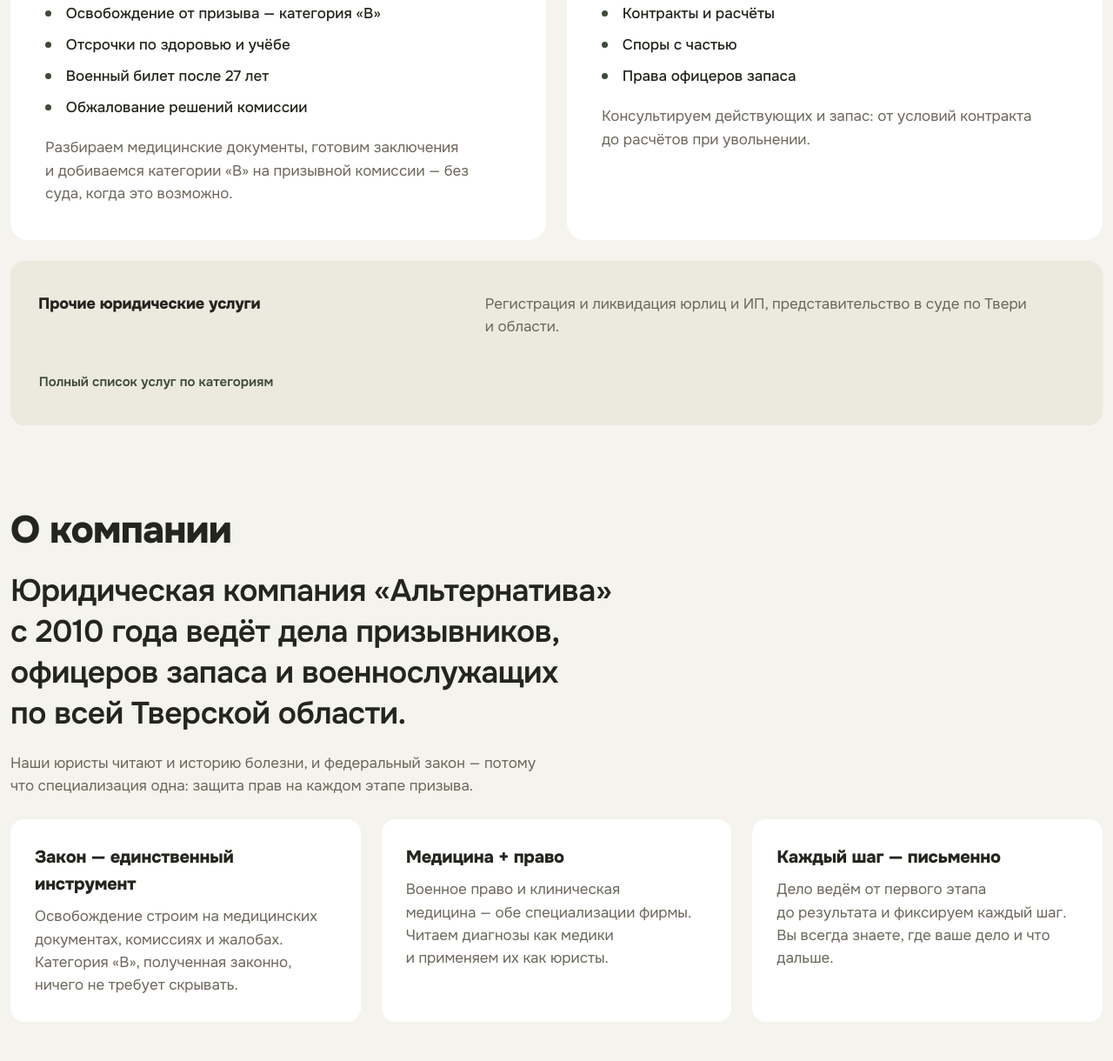
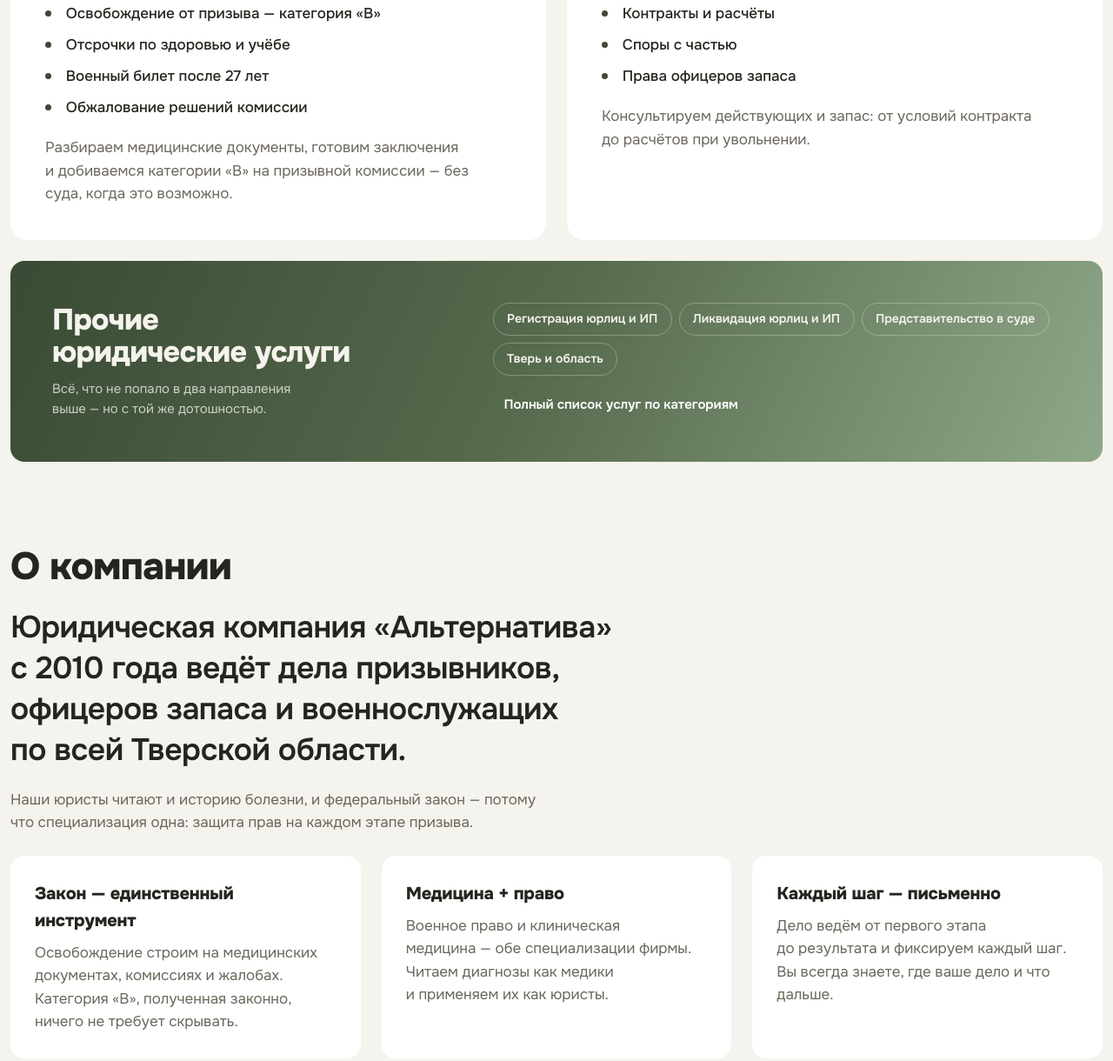
Before and after one commit to Anyboom/alt, a plain HTML site: page index.html in a window 1280 px wide. Shown: the part 1416-2636 px from the top of the page at 87% size. Drawn offline with Linux system fonts and the light colour scheme; a web font is replaced by a local one.

Commit message:
💄 style: rework services-extra ribbon and drop button borders

```diff
--- a/css/style.css
+++ b/css/style.css
@@ -144,7 +144,7 @@ h1 { font-size: var(--fs-h1); letter-spacing: -0.03em; line-height: 1.04; }
 .page-light .header__phone { color: var(--ink); }
 .page-light .menu-sheet a { color: var(--cream); }
 .page-light .menu-sheet :focus-visible { outline-color: var(--cream); }
-.page-light .header__menu { background: var(--tint); border-color: rgba(34, 37, 31, 0.14); color: var(--deep-dark); }
+.page-light .header__menu { background: var(--tint); color: var(--deep-dark); }
 .page-light .header__menu:hover { background: #dbe4d2; }
 
 /* ===== каталог услуг (services.html): фильтры слева, список справа ===== */
@@ -385,18 +385,51 @@ main > section:not(.hero) { padding-block: var(--section-block); }
 }
 .brandcard__note { margin-top: var(--space-5); color: var(--muted); max-width: 44ch; }
 
-/* широкая лента прочих услуг */
+/* широкая лента прочих услуг: тёмный шалфей — зеркало героя */
 .services-extra {
   margin-top: var(--grid-gap);
-  display: flex; align-items: baseline; justify-content: space-between;
-  gap: var(--space-4) var(--space-6); flex-wrap: wrap;
-  background: var(--surface);
+  display: grid; grid-template-columns: minmax(0, 5fr) minmax(0, 7fr);
+  gap: var(--space-5) var(--space-8);
+  align-items: center;
+  background: linear-gradient(115deg, #3a4a34 0%, #566a4d 48%, #8fa889 100%); /* taste-skill-ignore — градиент в шалфейной гамме логотипа */
   border-radius: var(--radius-lg);
-  padding: var(--panel-pad);
+  padding: var(--panel-pad-lg);
+  color: var(--cream);
 }
-.services-extra h3 { font-size: 1.125rem; font-weight: 800; letter-spacing: -0.01em; }
-.services-extra p { margin-top: 0.3rem; color: var(--muted); max-width: 60ch; }
-.services-extra .find-pill { margin-top: var(--space-4); }
+.services-extra :focus-visible { outline-color: var(--cream); }
+.services-extra h3 {
+  font-size: clamp(1.375rem, 1rem + 1.6vw, 2.125rem);
+  font-weight: 800; letter-spacing: -0.02em; line-height: 1.1;
+  color: var(--cream); text-wrap: balance;
+}
+.services-extra p {
+  margin-top: var(--space-3);
+  color: rgba(245, 243, 237, 0.78); /* taste-skill-ignore — приглушённый крем на тёмной панели */
+  max-width: 32ch; font-size: 0.9375rem;
+}
+.services-extra__side { display: grid; gap: var(--space-4); justify-items: start; }
+.services-extra__chips {
+  list-style: none; margin: 0; padding: 0;
+  display: flex; flex-wrap: wrap; gap: var(--space-2);
+}
+.services-extra__chips li {
+  border: 1px solid rgba(245, 243, 237, 0.3); /* taste-skill-ignore — кромка чипа на тёмном */
+  border-radius: 999px;
+  padding: 0.5em 1.1em;
+  font-size: 0.875rem; font-weight: 600;
+  color: var(--cream);
+  white-space: nowrap;
+}
+/* пилюля-ссылка внутри тёмной ленты: текст, на hover — мягкая заливка без обводки */
+.services-extra .find-pill {
+  margin-left: 0;
+  color: #fff;
+  transition: color 0.18s ease, background-color 0.18s ease;
+}
+.services-extra .find-pill:hover {
+  background: rgba(245, 243, 237, 0.12); /* taste-skill-ignore — кремовая подложка на тёмном */
+  color: var(--cream);
+}
 
 /* ===== about: манифест + три принципа ===== */
 .about-lede {
@@ -430,17 +463,17 @@ main > section:not(.hero) { padding-block: var(--section-block); }
 /* чипы этапов */
 .timeline { margin-top: var(--heading-gap); display: flex; flex-wrap: wrap; gap: 0.5rem; }
 .chip {
-  background: rgba(245, 243, 237, 0.1);
-  border: 1px solid rgba(245, 243, 237, 0.2);
+  background: rgba(245, 243, 237, 0.12);
+  border: 0;
   color: var(--cream);
   border-radius: 999px;
   padding: 0.68em 1.3em;
   font: inherit; font-size: 0.9375rem; font-weight: 600;
   cursor: pointer;
-  transition: background 0.18s ease, border-color 0.18s ease;
+  transition: background 0.18s ease;
 }
 .chip:hover { background: rgba(245, 243, 237, 0.2); }
-.chip.is-active { background: var(--accent); border-color: var(--accent); color: var(--ink); font-weight: 700; }
+.chip.is-active { background: var(--accent); color: var(--ink); font-weight: 700; }
 
 /* карточка активного этапа */
 .stages { margin-top: var(--space-5); }
@@ -598,8 +631,8 @@ main > section:not(.hero) { padding-block: var(--section-block); }
   .header__menu {
     display: inline-flex; align-items: center; gap: 0.5em;
     margin-left: auto;
-    background: rgba(245, 243, 237, 0.12);
-    border: 1px solid rgba(245, 243, 237, 0.2);
+    background: rgba(245, 243, 237, 0.14);
+    border: 0;
     color: var(--cream); border-radius: 999px;
     font: inherit; font-size: 0.9375rem; font-weight: 600;
     height: var(--header-h); padding: 0 1.35em; cursor: pointer;
@@ -647,6 +680,7 @@ main > section:not(.hero) { padding-block: var(--section-block); }
   .ticker__tag { display: none; }
 
   .brandcards { grid-template-columns: 1fr; }
+  .services-extra { grid-template-columns: 1fr; align-items: start; }
 
   .principles { grid-template-columns: 1fr; }
 
--- a/index.html
+++ b/index.html
@@ -138,9 +138,19 @@
       </article>
     </div>
     <aside class="services-extra">
-      <h3>Прочие юридические услуги</h3>
-      <p>Регистрация и&nbsp;ликвидация юрлиц и&nbsp;ИП, представительство в&nbsp;суде по&nbsp;Твери и&nbsp;области.</p>
-      <a class="find-pill" href="services.html">Полный список услуг по категориям</a>
+      <div class="services-extra__body">
+        <h3>Прочие юридические услуги</h3>
+        <p>Всё, что&nbsp;не&nbsp;попало в&nbsp;два направления выше&nbsp;— но&nbsp;с&nbsp;той&nbsp;же дотошностью.</p>
+      </div>
+      <div class="services-extra__side">
+        <ul class="services-extra__chips">
+          <li>Регистрация юрлиц и&nbsp;ИП</li>
+          <li>Ликвидация юрлиц и&nbsp;ИП</li>
+          <li>Представительство в&nbsp;суде</li>
+          <li>Тверь и&nbsp;область</li>
+        </ul>
+        <a class="find-pill" href="services.html">Полный список услуг по категориям</a>
+      </div>
     </aside>
   </section>
 
```
